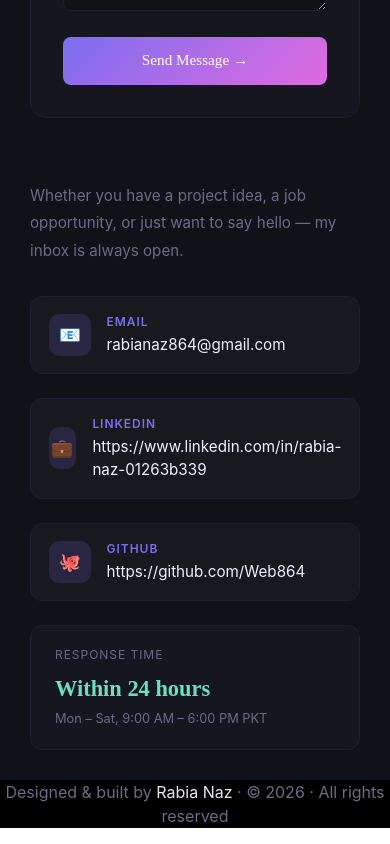
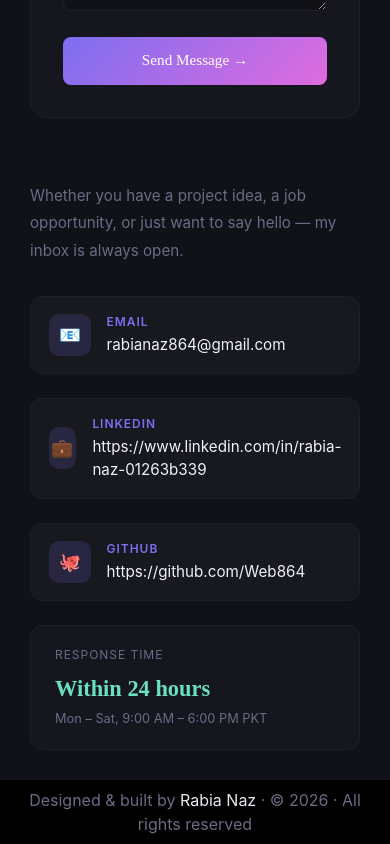
Before and after one commit to Web864/portfolio, a React app: page / in a window 390 px wide. Shown: the part 7716-8560 px from the top of the page. Built offline with nearby package versions, Linux system fonts and the light colour scheme; the HTML template or start-up script is replaced by a standard one.

Commit message:
responsive

```diff
--- a/src/pages/Footer.jsx
+++ b/src/pages/Footer.jsx
@@ -2,7 +2,7 @@ import React from 'react'
 
 function Footer() {
   return (
-    <footer className='bg-black text-[var(--muted)] text-center p2'>
+    <footer className='bg-black text-[var(--muted)] text-center p-2'>
         <p >Designed & built by <span className='text-[var(--text)]'>Rabia Naz</span> · © 2026 · All rights reserved</p>
     </footer>
   )
```
